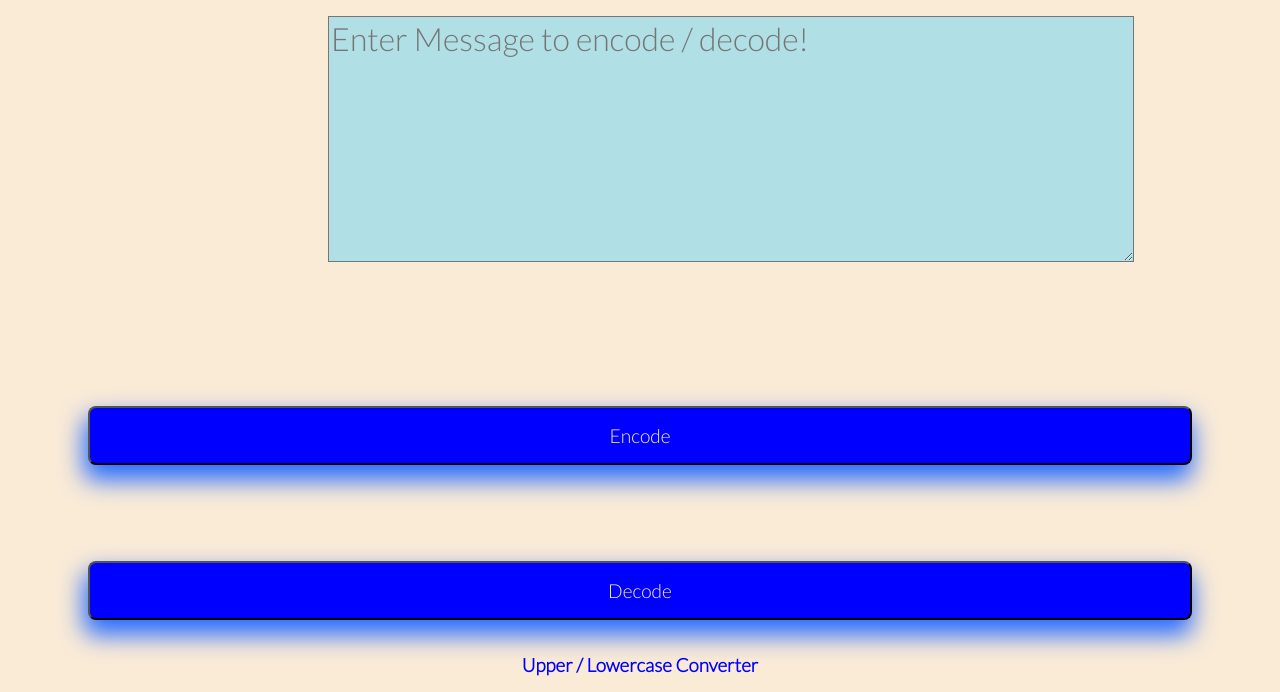
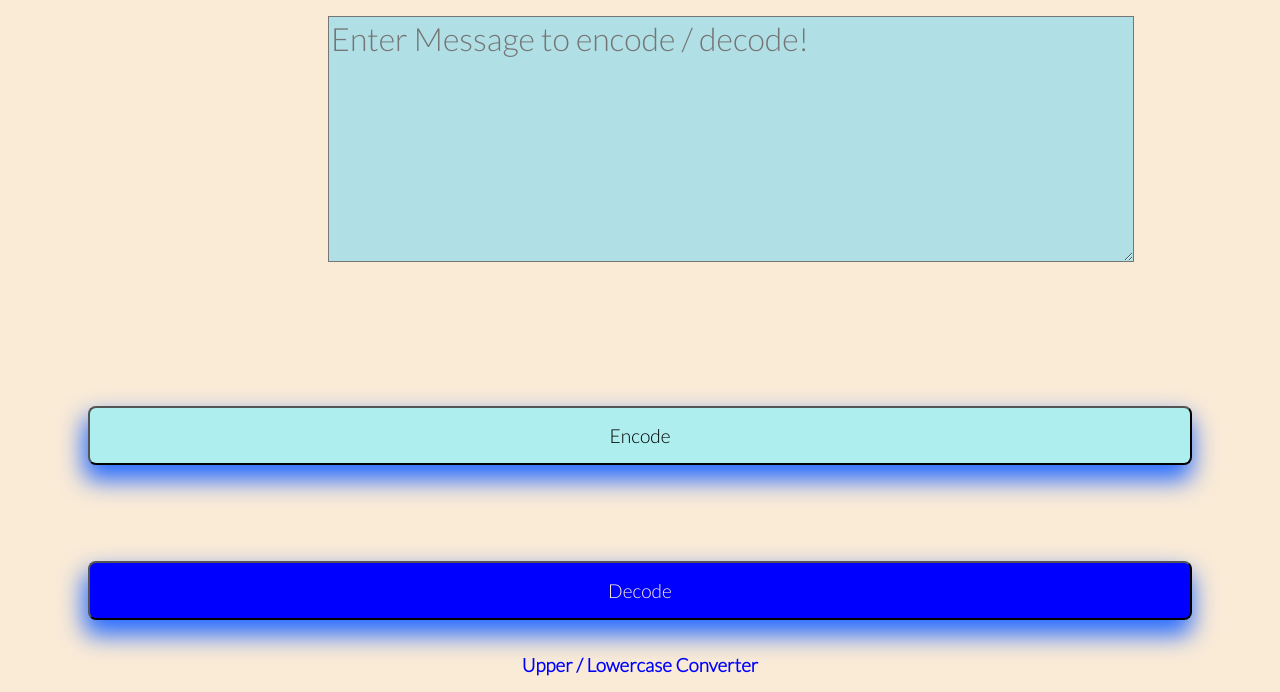
Before and after one commit to MastaKoch/base64Encoder, a plain HTML site: page index.html in a window 1280 px wide. In both pictures the pointer is over the button "Encode". Shown: the part 107-799 px from the top of the page. Drawn offline with nearby package versions, Linux system fonts and the light colour scheme.

Commit message:
added hover effects over buttons

```diff
--- a/assets/styles.css
+++ b/assets/styles.css
@@ -31,6 +31,7 @@ textarea{
 
 }
 
+
 .encode, .decode, .upper, .lower, .add, .sub, .countFreq {
     display: flex;
     flex-direction: column;
@@ -48,5 +49,12 @@ textarea{
     box-shadow: -2px 13px 24px 2px #276BFF;
     font-size: larger;
     font-family: 'Lato', sans-serif;
+    transition-duration: 0.4s;
 
 }
+
+.encode:hover, .decode:hover, .upper:hover, .lower:hover, .add:hover, .sub:hover, .countFreq:hover{
+    background-color: paleturquoise;
+    color: black;
+
+}
```
